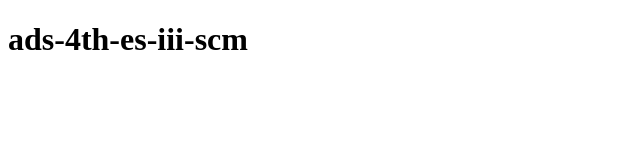
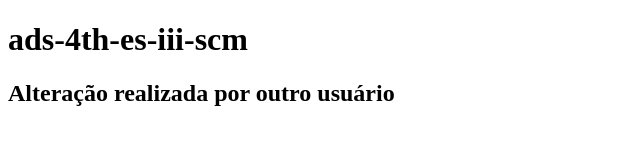
Before and after one commit to coelhomarcio/ads-4th-es-iii-scm, a plain HTML site: page index.html in a window 1280 px wide. Shown: the whole page, without its empty margins (0-640 px from the left). Drawn offline with Linux system fonts and the light colour scheme.

Commit message:
index.html updated

```diff
--- a/index.html
+++ b/index.html
@@ -8,5 +8,6 @@
 </head>
 <body>
     <h1>ads-4th-es-iii-scm</h1>
+    <h2>Alteração realizada por outro usuário</h2>
 </body>
 </html>
```
